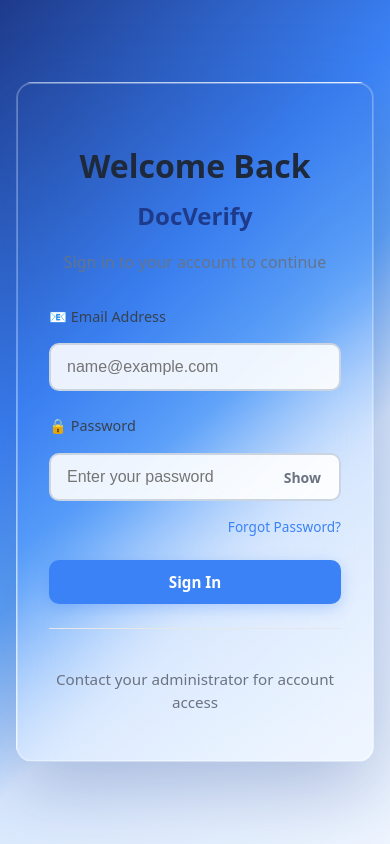
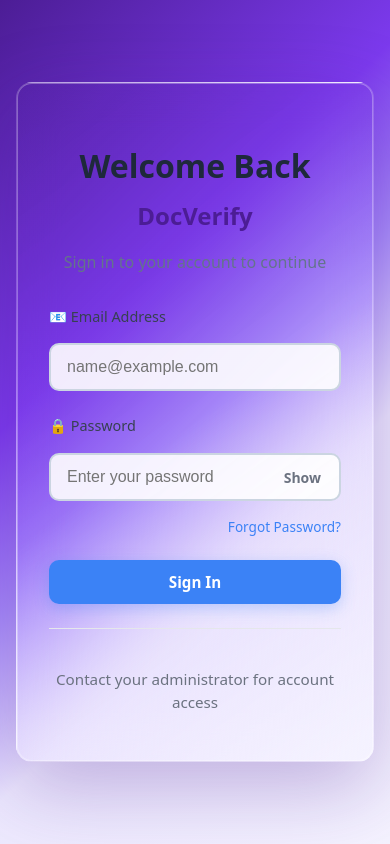
Before and after one commit to Dhiruu021/Docverify, a React (Vite) app in the folder frontend/: page / in a window 390 px wide. Built offline with nearby package versions, Linux system fonts and the light colour scheme; no server answers.

Commit message:
feat: mobile login UI - purple color theme update

```diff
--- a/frontend/src/pages/Login.css
+++ b/frontend/src/pages/Login.css
@@ -347,14 +347,14 @@
 @media (max-width: 640px) {
   .auth-form-container {
     padding: 1rem;
-    background: linear-gradient(135deg, #1e3a8a 0%, #3b82f6 35%, #60a5fa 50%, #dbeafe 65%, #eff6ff 100%);
+    background: linear-gradient(135deg, #4c1d95 0%, #7c3aed 35%, #a78bfa 50%, #ede9fe 65%, #f5f3ff 100%);
   }
 
   .auth-card {
     padding: 2rem;
     border-radius: 16px;
-    background: linear-gradient(145deg, rgba(30, 58, 138, 0.15) 0%, rgba(59, 130, 246, 0.1) 50%, rgba(239, 246, 255, 0.95) 100%);
-    box-shadow: 0 25px 80px rgba(30, 58, 138, 0.3), 0 0 0 1px rgba(255,255,255,0.3) inset;
+    background: linear-gradient(145deg, rgba(76, 29, 149, 0.15) 0%, rgba(124, 58, 237, 0.1) 50%, rgba(245, 243, 255, 0.95) 100%);
+    box-shadow: 0 25px 80px rgba(76, 29, 149, 0.3), 0 0 0 1px rgba(255,255,255,0.3) inset;
   }
 
   .form-row {
@@ -362,18 +362,18 @@
   }
 
   .btn-primary {
-    background: linear-gradient(135deg, #3b82f6 0%, #2563eb 100%);
+    background: linear-gradient(135deg, #7c3aed 0%, #6d28d9 100%);
   }
 
   .btn-primary:hover:not(:disabled) {
-    box-shadow: 0 10px 30px rgba(59, 130, 246, 0.4);
+    box-shadow: 0 10px 30px rgba(124, 58, 237, 0.4);
   }
 
   .mobile-brand {
     display: block;
     font-size: 1.5rem;
     font-weight: 700;
-    color: #1e3a8a;
+    color: #4c1d95;
     margin: 0.5rem 0;
     text-align: center;
   }
```
